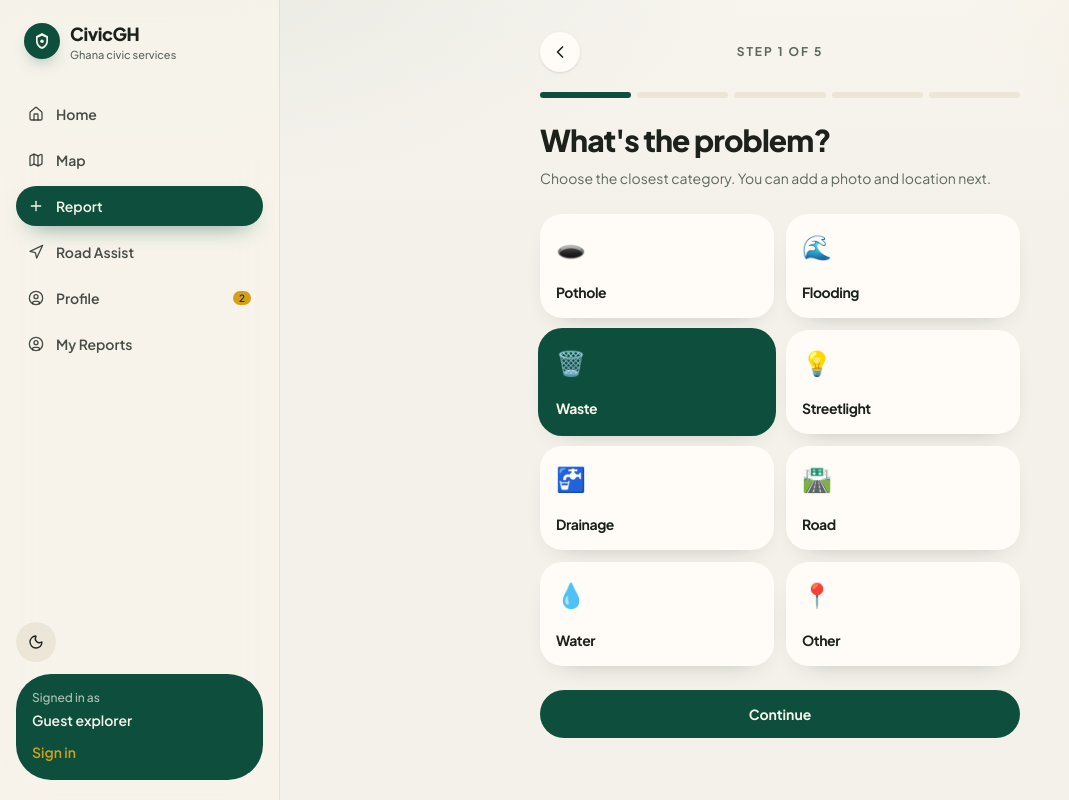
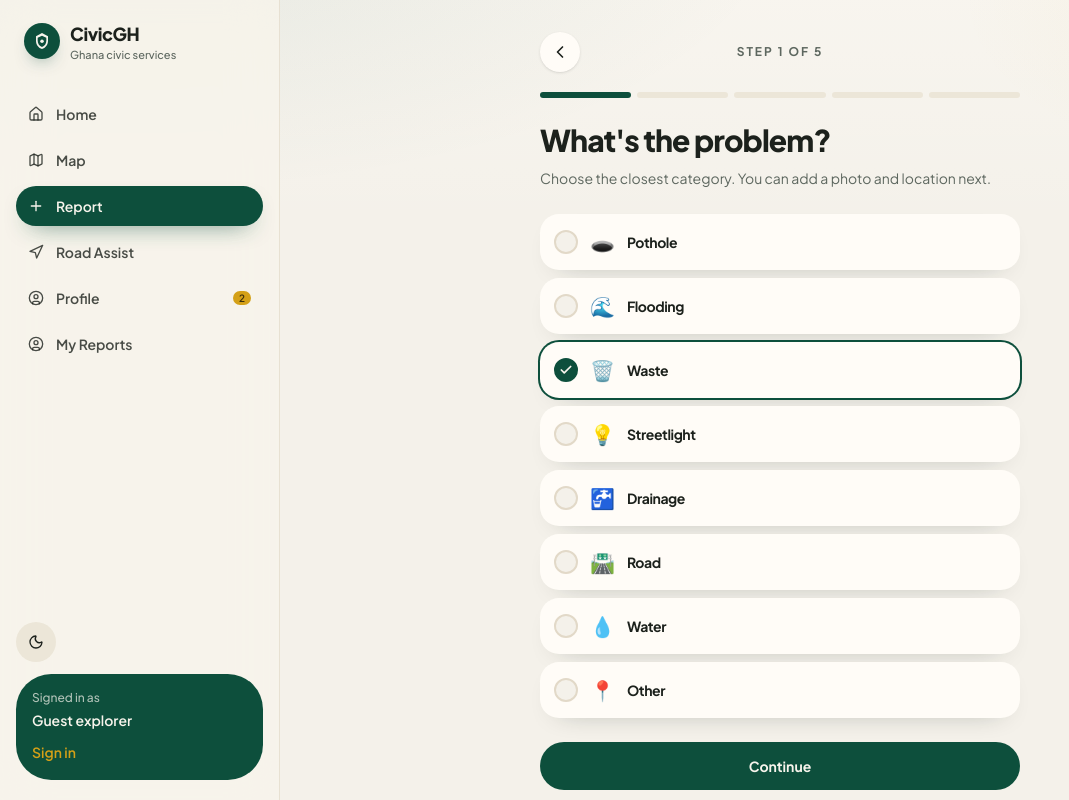
Before and after one commit to parrycollins/civic-assist, a Next.js app: page /report in a window 1280 px wide. Shown: the whole page, without its empty margins (0-1069 px from the left). Built offline with nearby package versions, Linux system fonts and the light colour scheme.

Commit message:
Make report categories real tappable checkboxes
The floating tab bar was covering the problem tiles, so selections never registered. Hide that bar on Report and use checkbox rows with a visible check mark.

Co-authored-by: parrycollins7 <parrycollins7@gmail.com>

```diff
--- a/src/components/layout/AppShell.tsx
+++ b/src/components/layout/AppShell.tsx
@@ -28,6 +28,7 @@ export function AppShell({ children }: { children: React.ReactNode }) {
   const user = useCivicStore((s) => s.user);
   const unread = useCivicStore((s) => s.notifications.filter((n) => !n.read).length);
   const hideChrome = pathname === "/login" || pathname === "/register";
+  const hideBottomNav = hideChrome || pathname === "/report";
   const fullBleed = pathname === "/map" || pathname === "/road-assist" || pathname === "/agency/map";
 
   if (hideChrome) {
@@ -97,9 +98,10 @@ export function AppShell({ children }: { children: React.ReactNode }) {
             </div>
           </header>
         )}
-        <main className={cn("flex-1", fullBleed ? "min-h-0 overflow-hidden" : "overflow-y-auto pb-36 md:pb-8")}>
+        <main className={cn("flex-1", fullBleed ? "min-h-0 overflow-hidden" : hideBottomNav ? "overflow-y-auto" : "overflow-y-auto pb-36 md:pb-8")}>
           {children}
         </main>
+        {!hideBottomNav && (
         <nav className="fixed inset-x-3 bottom-3 z-40 grid grid-cols-5 items-end rounded-[1.7rem] border border-white/50 bg-card/90 px-1 py-2 shadow-[0_16px_40px_-20px_rgb(16_32_24/0.45)] backdrop-blur-xl md:hidden">
           {citizenItems.map((item) => {
             const href =
@@ -151,6 +153,7 @@ export function AppShell({ children }: { children: React.ReactNode }) {
             );
           })}
         </nav>
+        )}
       </div>
     </div>
   );
--- a/src/components/report/ReportForm.tsx
+++ b/src/components/report/ReportForm.tsx
@@ -180,7 +180,7 @@ export function ReportForm({
           <p className="mt-2 text-sm leading-6 text-muted-foreground">
             Choose the closest category. You can add a photo and location next.
           </p>
-          <div className="mt-6 grid grid-cols-2 gap-3">
+          <div className="mt-6 grid gap-2" role="group" aria-label="Problem category">
             {CHOICES.map((item) => (
               <CategoryCard
                 key={item.id}
@@ -189,7 +189,9 @@ export function ReportForm({
                 selected={choiceId === item.id}
                 onClick={() => {
                   setChoiceId(item.id);
-                  if (!title) setTitle(`${item.label} in the community`);
+                  if (!title || title.endsWith(" in the community")) {
+                    setTitle(`${item.label} in the community`);
+                  }
                 }}
               />
             ))}
--- a/src/components/road-assist/RoadAssistView.tsx
+++ b/src/components/road-assist/RoadAssistView.tsx
@@ -404,13 +404,14 @@ export function RoadAssistView() {
                     ["myLocation", "📍 My Location"],
                   ] as [keyof Layers, string][]
                 ).map(([id, label]) => (
-                  <label key={id} className="flex items-center gap-1.5">
+                  <label key={id} className="flex min-h-10 cursor-pointer items-center gap-2 rounded-xl px-1">
                     <input
                       type="checkbox"
+                      className="size-4 accent-primary"
                       checked={layers[id]}
                       onChange={(e) => setLayers((l) => ({ ...l, [id]: e.target.checked }))}
                     />
-                    {label}
+                    <span>{label}</span>
                   </label>
                 ))}
               </div>
--- a/src/components/ui-kit/CategoryCard.tsx
+++ b/src/components/ui-kit/CategoryCard.tsx
@@ -1,3 +1,4 @@
+import { Check } from "lucide-react";
 import { cn } from "@/lib/utils";
 
 export function CategoryCard({
@@ -14,14 +15,24 @@ export function CategoryCard({
   return (
     <button
       type="button"
+      role="checkbox"
+      aria-checked={selected}
       onClick={onClick}
-      aria-pressed={selected}
       className={cn(
-        "flex min-h-[6.5rem] flex-col items-start justify-between rounded-[1.4rem] bg-card p-4 text-left shadow-[0_10px_28px_-20px_rgb(16_32_24/0.45)] transition-transform active:scale-[0.98]",
-        selected && "ring-2 ring-primary bg-primary text-primary-foreground",
+        "flex min-h-14 w-full items-center gap-3 rounded-[1.2rem] bg-card px-3.5 py-3 text-left shadow-[0_10px_28px_-20px_rgb(16_32_24/0.45)] transition-colors",
+        selected && "ring-2 ring-primary",
       )}
     >
-      <span className="text-2xl" aria-hidden>
+      <span
+        className={cn(
+          "grid size-6 shrink-0 place-items-center rounded-md border-2",
+          selected ? "border-primary bg-primary text-primary-foreground" : "border-border bg-background",
+        )}
+        aria-hidden
+      >
+        {selected && <Check className="size-3.5" strokeWidth={3} />}
+      </span>
+      <span className="text-xl" aria-hidden>
         {icon}
       </span>
       <span className="font-heading text-sm font-bold">{label}</span>
```
